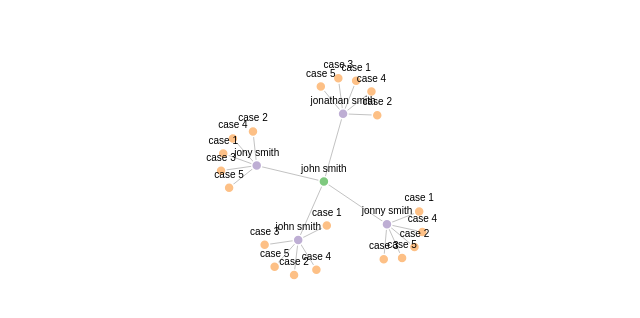
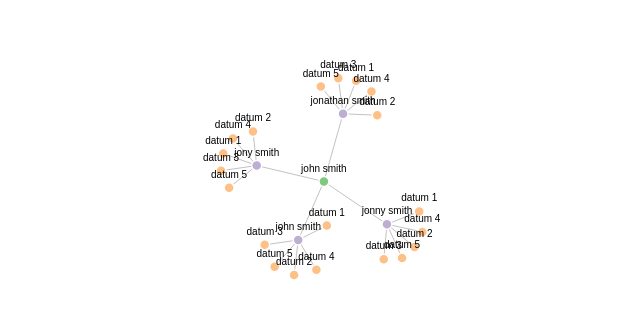
Before and after one commit to cjekal/network-analytics, a plain HTML site: page index.html in a window 1280 px wide. Shown: the part 122-440 px from the top of the page, 166-806 px from the left. Drawn offline with nearby package versions, Linux system fonts and the light colour scheme; animation ran at ten frames a second.

Commit message:
updating text to be more generic

```diff
--- a/index.html
+++ b/index.html
@@ -17,7 +17,7 @@
   text-anchor: middle;
   font: 10px sans-serif;
 }
-
+<h1>Welcome to D3.js visualizations for Network Analytics!</h1>
 </style>
 <svg width="960" height="600"></svg>
 <script src="https://d3js.org/d3.v6.min.js"></script>
@@ -66,29 +66,29 @@ const data = {
       "type": "Source",
       "group": 1
     },
-    { "id": 20, "name": "case 1", "type": "Case", "group": 4},
-    { "id": 21, "name": "case 2", "type": "Case", "group": 4},
-    { "id": 22, "name": "case 3", "type": "Case", "group": 4},
-    { "id": 23, "name": "case 4", "type": "Case", "group": 4},
-    { "id": 24, "name": "case 5", "type": "Case", "group": 4},
+    { "id": 20, "name": "datum 1", "type": "Case", "group": 4},
+    { "id": 21, "name": "datum 2", "type": "Case", "group": 4},
+    { "id": 22, "name": "datum 3", "type": "Case", "group": 4},
+    { "id": 23, "name": "datum 4", "type": "Case", "group": 4},
+    { "id": 24, "name": "datum 5", "type": "Case", "group": 4},
 
-    { "id": 30, "name": "case 1", "type": "Case", "group": 4},
-    { "id": 31, "name": "case 2", "type": "Case", "group": 4},
-    { "id": 32, "name": "case 3", "type": "Case", "group": 4},
-    { "id": 33, "name": "case 4", "type": "Case", "group": 4},
-    { "id": 34, "name": "case 5", "type": "Case", "group": 4},
+    { "id": 30, "name": "datum 1", "type": "Case", "group": 4},
+    { "id": 31, "name": "datum 2", "type": "Case", "group": 4},
+    { "id": 32, "name": "datum 3", "type": "Case", "group": 4},
+    { "id": 33, "name": "datum 4", "type": "Case", "group": 4},
+    { "id": 34, "name": "datum 5", "type": "Case", "group": 4},
 
-    { "id": 40, "name": "case 1", "type": "Case", "group": 4},
-    { "id": 41, "name": "case 2", "type": "Case", "group": 4},
-    { "id": 42, "name": "case 3", "type": "Case", "group": 4},
-    { "id": 43, "name": "case 4", "type": "Case", "group": 4},
-    { "id": 44, "name": "case 5", "type": "Case", "group": 4},
+    { "id": 40, "name": "datum 1", "type": "Case", "group": 4},
+    { "id": 41, "name": "datum 2", "type": "Case", "group": 4},
+    { "id": 42, "name": "datum 3", "type": "Case", "group": 4},
+    { "id": 43, "name": "datum 4", "type": "Case", "group": 4},
+    { "id": 44, "name": "datum 5", "type": "Case", "group": 4},
 
-    { "id": 50, "name": "case 1", "type": "Case", "group": 4},
-    { "id": 51, "name": "case 2", "type": "Case", "group": 4},
-    { "id": 52, "name": "case 3", "type": "Case", "group": 4},
-    { "id": 53, "name": "case 4", "type": "Case", "group": 4},
-    { "id": 54, "name": "case 5", "type": "Case", "group": 4}
+    { "id": 50, "name": "datum 1", "type": "Case", "group": 4},
+    { "id": 51, "name": "datum 2", "type": "Case", "group": 4},
+    { "id": 52, "name": "datum 3", "type": "Case", "group": 4},
+    { "id": 53, "name": "datum 4", "type": "Case", "group": 4},
+    { "id": 54, "name": "datum 5", "type": "Case", "group": 4}
   ],
   "links": [
     {
```
